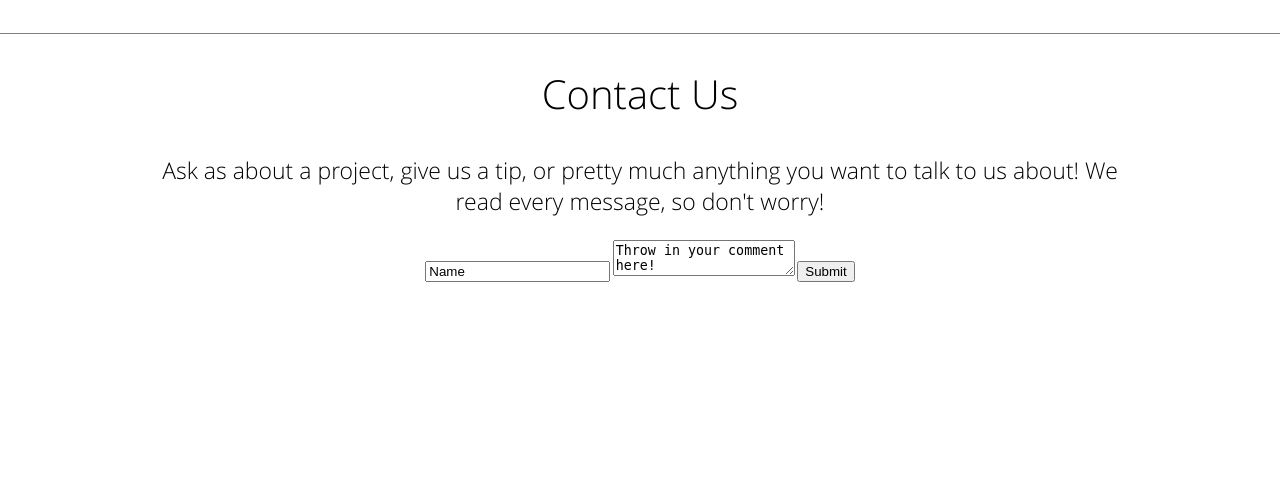
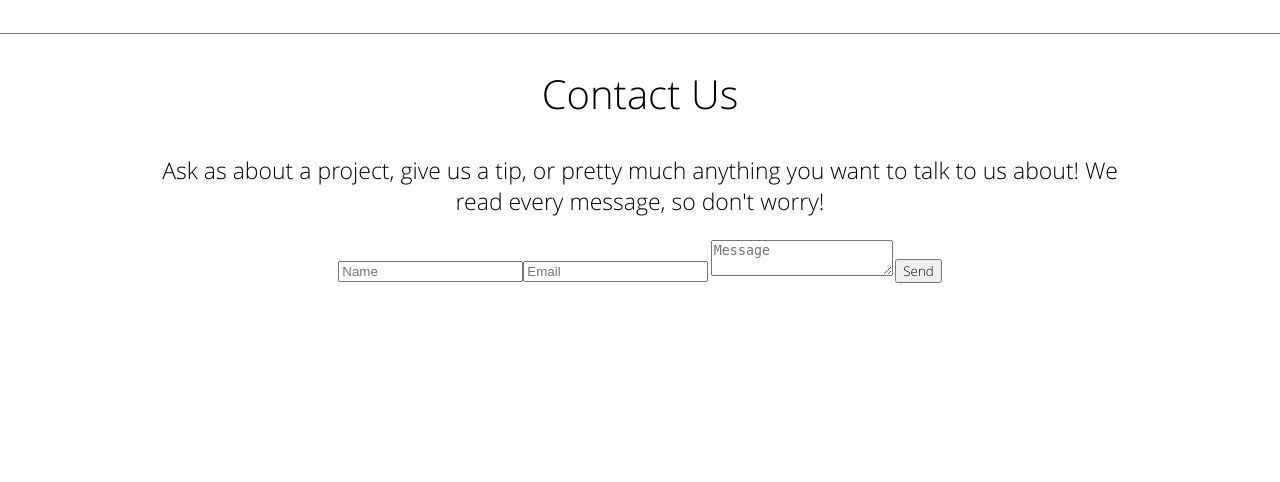
Before and after one commit to MindMeep/home-site, a PHP site: page / in a window 1280 px wide. Shown: the part 1714-2196 px from the top of the page. Run offline with PHP 8.4, Linux system fonts and the light colour scheme; some libraries are stand-ins or nearby versions.

Commit message:
added placeholders to contact form

```diff
--- a/index.php
+++ b/index.php
@@ -71,9 +71,9 @@
                 <p>Ask as about a project, give us a tip, or pretty much anything you want to talk to us about! We read every message, so don't worry!</p>
                 <!-- contact form -->
                 <form action="" method="post">
-                    <input type="text" name="name" value="Name"/>
-                    <textarea>Throw in your comment here!</textarea>
-                    <input type="submit" name="submit_comment">
+                    <input type="text" name="name" placeholder="Name" /><input type="text" name="email" placeholder="Email"/>
+                    <textarea placeholder="Message"></textarea>
+                    <button>Send</button>
                 </form>
             </div>
         </section>
```
